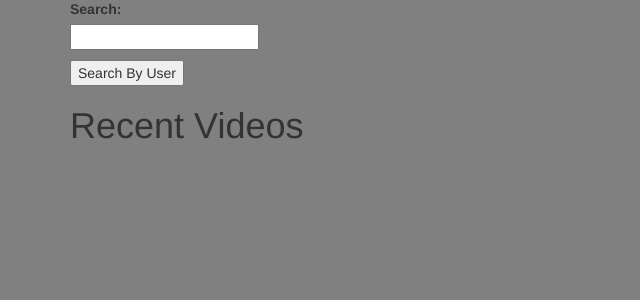
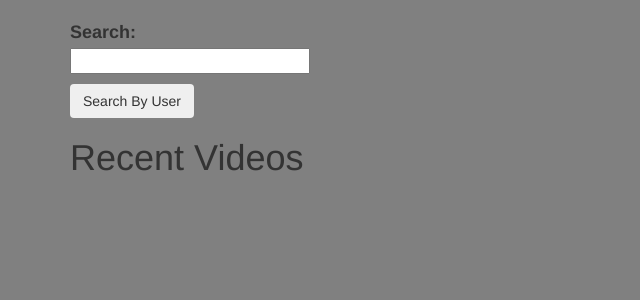
Before and after one commit to shyamsn97/LevelGaming, a Django app: page /videos/ in a window 1280 px wide. Shown: the part 51-351 px from the top of the page, without its empty margins (0-640 px from the left). Run offline with Django 3.2, Linux system fonts and the light colour scheme; data that the repository does not hold is empty; some libraries are stand-ins or nearby versions.

Commit message:
improved UI of search bar and profile

```diff
--- a/level/level/settings.py
+++ b/level/level/settings.py
@@ -25,7 +25,7 @@ SECRET_KEY = 'kf73mm-%lgscy5g5n)^(h-53$7=o(&b%=bop(e-*t!#l+2=7wc'
 # SECURITY WARNING: don't run with debug turned on in production!
 DEBUG = True
 
-ALLOWED_HOSTS = ["35.203.185.252"]
+# ALLOWED_HOSTS = ["35.203.185.252"]
 
 
 # Application definition
--- a/level/levelgaming/templates/usersearch.html
+++ b/level/levelgaming/templates/usersearch.html
@@ -1,5 +1,6 @@
-  {% load static %}
- {% include "base.html" %}
+{% load static %}
+{% include "base.html" %}
+
 <style >
 body{
 	background-color: black;
--- a/level/levelgaming/templates/videos.html
+++ b/level/levelgaming/templates/videos.html
@@ -6,11 +6,11 @@
   }
 </style>
 {% block content %}
-<div id = "mainstuff" class="container">
+<div id = "mainstuff" class="container" style="margin-top: 5%;">
   <form method="post">
  {% csrf_token %}
     {% for field in form %}
-      <p>
+      <h4>
         {{ field.label_tag }}<br>
         {{ field }}
         {% if field.help_text %}
@@ -18,9 +18,9 @@
         {% for error in field.errors %}
           <p style="color: red">{{ error }}</p>
         {% endfor %}
-      </p>
+      </h4>
     {% endfor %}
-   <button type="submit" class= "button alt">Search By User</button>
+   <button type="button" class= "btn btn-md">Search By User</button>
  </form>
 <h1>{{tag}}</h1>
   {% for vid in videos %}
```
Also changed, not shown: level/levelgaming/models.py (+4 -4 lines).
